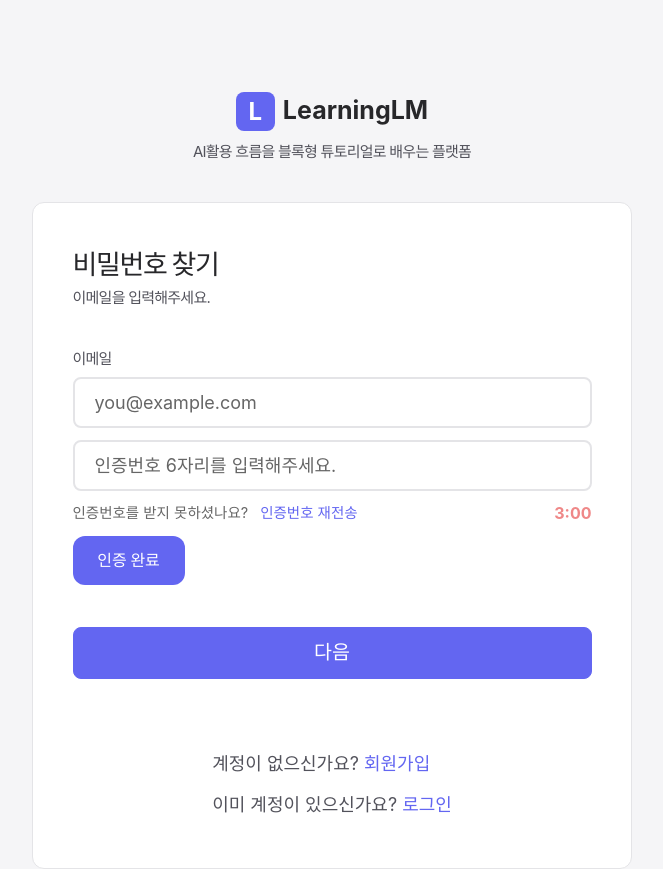
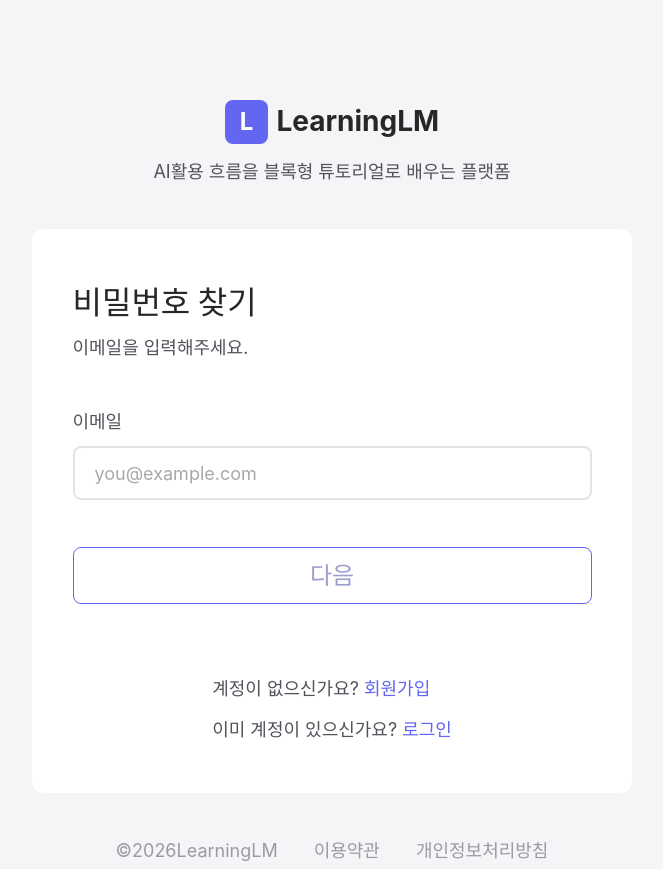
Before and after one commit to UMCLearningLM/UMCLearningLM_FE, a React (Vite) app in the folder LearningLM/: page /pw-find in a window 1280 px wide. Shown: the top 869 px of the page, without its empty margins (308-971 px from the left). Built offline with nearby package versions, Linux system fonts and the light colour scheme.

Commit message:
임시 저장

```diff
--- a/LearningLM/src/pages/PwFind.tsx
+++ b/LearningLM/src/pages/PwFind.tsx
@@ -1,35 +1,46 @@
 import { useEffect, useState } from "react";
 {/* npm install react-icons */ }
+import { useNavigate } from "react-router-dom"
 import axios from "axios";
-import { useNavigate } from "react-router-dom"
 
 export function PwFind() {
     const navigate = useNavigate();
     //이메일 인증
     const [email, setEmail] = useState("");
+    //이메일 인증 확인
+    const [emailCheck, setEmailCheck] = useState<"basic" | "false" | "true">("basic");
     const [emailState, setEmailState] = useState<"basic" | "notEnroll" | "success">("basic");
     const [emailForm, setEmailForm] = useState(false);
-    const [code, setCode] = useState("");
-    //이메일 인증
-    //이메일 인증 확인
-    const [emailCheck, setEmailCheck] = useState<"basic" | "false" | "true">("basic");
-    // 이메일 인증 완료 후 받은 임시 토큰
-    const [temporaryAccessToken, setTemporaryAccessToken] = useState("");
+    //회원가입 버튼 클릭시
+    const [verifiedStatus, setVerifiedStatus] = useState<
+        "none" | "sendCode" | "fail" | "succ" | "emailError" | "emailcertificationNo">("none");
+
+    //비밀번호 변경
+    const [pw, setPw] = useState("");
+    const [pwCheck, setPwCheck] = useState("");
+    const [pwNull, setPwNull] = useState<"basic" | "false" | "true">("basic");
+
+    //비밀번호 인증
+    const [pwOk, setPwOk] = useState(false);
 
     //인증번호 보낸 여부
     const [isSendCode, setIsSendCode] = useState(false);
     //인증 남은 시간
     const [count, setCount] = useState(180);
 
-    //회원가입 버튼 클릭시
-    const [verifiedStatus, setVerifiedStatus] = useState<
-        "none" | "sendCode" | "fail" | "succ" | "emailError" | "emailcertificationNo">("sendCode");
-
-
-
-    const sendEmail = async () => {
-        // console.log("인증번호 전송 버튼 클릭");
-
+    const emailFind = async () => {
+        if (email == "ssemilife@gmail.com" && emailForm) {
+            console.log("이메일 찾기 성공");
+            setEmailState("success");
+            console.log(emailState);
+            console.log(emailForm);
+        } else {
+            console.log("이메일 찾기 실패");
+            setEmailState("notEnroll");
+            console.log(emailState);
+            console.log(emailForm);
+            // setPwState(false);
+        }
 
         try {
             const res = await axios.post(
@@ -55,195 +66,12 @@ export function PwFind() {
         }
     }
     useEffect(() => {
-        if (!isSendCode) return;
-        if (count <= 0) {
-            alert("인증시간 만료");
-            setIsSendCode(false);
-            return;
-        }
-        //1초마다 카운트-1 표시
-        const timer = setTimeout(() => {
-            setCount((prev) => prev - 1);
-        }, 1000);
-        //이전 타이머 제거
-        return () => clearTimeout(timer);
-    }, [count, isSendCode]);
-
-
-    //비밀번호 변경
-    const [pw, setPw] = useState("");
-    const [pwCheck, setPwCheck] = useState("");
-    const [pwNull, setPwNull] = useState<"basic" | "false" | "true">("basic");
-
-    //비밀번호 인증
-    const [pwOk, setPwOk] = useState(false);
-
-    const emailFind = async () => {
-        try {
-            const res = await axios.post(
-                "http://3.35.22.232:8080/api/auth/email/request",
-                {
-                    verificationType: "NON_LOGIN",
-                    purpose: "SIGNUP",
-                    email: email,
-                }
-            );
-            console.log("이메일 찾기 성공");
-            setEmailState("success");
-            console.log(emailState);
-            console.log(emailForm);
-
-            console.log("응답 status:", res.status);
-            console.log("응답 data:", JSON.stringify(res.data, null, 2));
-        }
-        catch (error) {
-            console.log("이메일 찾기 실패");
-            setEmailState("notEnroll");
-            console.log(emailState);
-            console.log(emailForm);
-        }
-
-    }
-    useEffect(() => {
         if (0 < email.length) {
             setEmailForm(true);
         } else {
             setEmailForm(false);
         }
     }, [email]);
-
-    const verifyCode = async () => {
-        //이메일&&인증번호 백엔드 전송
-        try {
-            const res = await axios.post(
-                "http://3.35.22.232:8080/api/auth/email/verify",
-                {
-                    verificationType: "NON_LOGIN",
-                    purpose: "SIGNUP",
-                    email: email,
-                    code: code,
-                }
-            )
-            console.log("이메일 인증 성공");
-            console.log("응답 data: ", res.data);
-            const temporaryToken = res.data.result.temporaryAccessToken;
-            setTemporaryAccessToken(temporaryToken);
-            setIsSendCode(false);
-            setVerifiedStatus("succ");
-        } catch (error) {
-            console.log("이메일 인증 성공");
-            console.log(error);
-
-            setVerifiedStatus("fail");
-        }
-
-    }
-    //회원가입 클릭 시 이메일 인증 여부에 따른 상태값
-
-    const renderVerifyCode = () => {
-
-        switch (verifiedStatus) {
-            case "none":
-                return (
-                    <>
-                        <button className="hover:bg-[#3A3DC2] hover:border-[#3A3DC2] cursor-pointer w-[145px] h-[54px] border-[#6366F1] mt-[15px] bg-[#6366F1] text-white text-[20px] font-bold rounded-[12px] border-[2px]"
-                            onClick={() => {
-                                sendEmail()
-                                //api 완성되면 제거 ((; 테스트용 생성))
-                                if (emailCheck == "true") {
-                                    setIsSendCode(true);
-                                    setVerifiedStatus("sendCode");
-                                }
-                            }}
-                        >인증번호 전송</button>
-
-                    </>
-                )
-            case "sendCode":
-                return (
-                    <>
-                        <input type="text"
-                            onChange={(e) => setCode(e.target.value)}
-                            placeholder="인증번호 6자리를 입력해주세요." className="hover:border-[#666666] placeholder:text-[#666666] h-[51px] flex items-center pl-[20px] mt-[12px] rounded-[8px] border-2 border-[#E4E4E7]" />
-                        <div className="flex justify-between items-center">
-                            <div>
-                                <p className="text-[14.5px] text-[#666666] mt-[11px] my-[15px]">인증번호를 받지 못하셨나요?
-                                    <span className="cursor-pointer text-[#6366F1] ml-[12px]"
-                                        onClick={() => {
-                                            console.log("이메일 재전송")
-                                            sendEmail()
-                                        }
-                                        }
-                                    >인증번호 재전송</span>
-                                </p>
-                            </div>
-                            <span className="font-bold text-[#EF8888] text-[16px] mt-[-4px]"
-                            >{Math.floor(count / 60)}:{String(count % 60).padStart(2, "0")}
-                            </span>
-                        </div>
-                        <div className="hover:bg-[#3A3DC2] text-white cursor-pointer w-[112px] h-[49px] bg-[#6366F1] flex items-center justify-center mt-[-3px] mb-[42px] text-[16px] font-bold rounded-[12px]"
-                            onClick={verifyCode}
-                        >인증 완료</div>
-                    </>
-                )
-            case "fail":
-                return (
-                    <>
-                        <input type="text"
-                            onChange={(e) => setCode(e.target.value)}
-                            placeholder="인증번호 6자리를 입력해주세요." className="h-[54px] flex items-center pl-[20px] mt-[15px] rounded-[8px] border-2 border-[#F8A3A3]" />
-                        <p className="text-[#EF8888] font-bold mt-[15px]">인증번호가 유효하지 않습니다. 다시 입력해주세요.</p>
-                        <div className="flex justify-center items-center">
-                            <p className="text-[#666] my-[15px]">인증번호를 받지 못하셨나요?
-                                <span className="cursor-pointer text-[#6366F1] ml-[12px]"
-                                    onClick={sendEmail}
-                                >인증번호 재전송</span>
-                            </p>
-                            <span className="font-bold text-[#EF8888] ml-[98px]"
-                            >{Math.floor(count / 60)}:{String(count % 60).padStart(2, "0")}
-                            </span>
-                        </div>
-                        <button className="hover:bg-[#6366F1] hover:text-white cursor-pointer w-[112px] h-[54px] border-[#6366F1] mt-[15px] text-[#6366F1] text-[20px] font-bold rounded-[12px] border-[2px]"
-                            onClick={verifyCode}
-                        >인증 완료</button>
-                    </>
-                )
-            case "succ":
-                return (
-                    <p className="text-[#5FAA81] font-bold mt-[15px]">인증을 완료했습니다.</p>
-                )
-            case "emailError":
-                return (
-                    <>
-                        <p className="text-[#EF8888] my-[15px]">유요한 이메일이 아닙니다. 다시 작성해 주세요.</p>
-                        <button className="hover:bg-[#3A3DC2] hover:border-[#3A3DC2] cursor-pointer w-[145px] h-[54px] border-[#] bg-[#6366F1] text-white text-[20px] font-bold rounded-[12px] border-[2px]"
-                            onClick={() => {
-                                sendEmail();
-                                //api 완성되면 제거 ((; 테스트용 생성))
-                                // setIsSendCode(true)
-                            }}
-                        >
-                            인증번호 전송</button>
-                    </>
-                )
-            case "emailcertificationNo":
-                return (
-                    <>
-                        <button className="hover:bg-[#3A3DC2] hover:border-[#3A3DC2] cursor-pointer w-[145px] h-[54px] mt-[11px] border-[#] bg-[#6366F1] text-white text-[20px] font-bold rounded-[12px] border-[2px]"
-                            onClick={() => {
-                                sendEmail();
-                                //api 완성되면 제거 ((; 테스트용 생성))
-                                setIsSendCode(true)
-                            }}
-                        >
-                            인증번호 전송</button>
-                        <p className="text-[#EF8888] font-bold my-[11px]">이메일 인증을 완료해주세요.</p>
-                    </>
-                )
-        }
-
-    }
-
 
     //----------------비밀번호 확인-----------------
 
@@ -295,62 +123,46 @@ export function PwFind() {
 
     return (
         <>
-            <div className="min-h-screen flex flex-col items-center bg-[#F5F5F7] text-[#52525B] text-[18px] py-[92px]">
+            <div className="min-h-screen flex flex-col items-center bg-[#F5F5F7] text-[#52525B] text-[18px] py-[100px]">
                 {/* branding */}
-                <div className="px-[10px] flex flex-col items-center mb-[38px]">
+                <div className="px-[10px] flex flex-col items-center mb-[44px]">
                     <div className="flex flex-row gap-[8px]">
-                        <div className="w-[39px] h-[39px] flex flex-col rounded-[8px] bg-[#6366F1] justify-center items-center
+                        <div className="flex flex-col rounded-[8px] bg-[#6366F1] px-[15px] py-[4px] justify-center items-center
                         text-[24px] font-bold text-[#FFF]
                         ">L</div>
-                        <p className="text-[#27272A] text-[25px] font-bold">LearningLM</p>
+                        <p className="text-[#27272A] text-[28px] font-bold">LearningLM</p>
                     </div>
-                    <p className="mt-[10px] tracking-tighter text-[15px] text-[#52525B]">AI활용 흐름을 블록형 튜토리얼로 배우는 플랫폼</p>
+                    <p className="mt-[14px]">AI활용 흐름을 블록형 튜토리얼로 배우는 플랫폼</p>
                 </div>
                 {/*white box */}
-                <div className="bg-white w-[600px] min-h-[531px] flex flex-col items-center px-[10px] pt-[42px] pb-[50px] rounded-[12px]
-                border-[1px] border-[#E4E4E7]">
+                <div className="bg-white w-[600px] min-h-[531px] flex flex-col items-center px-[10px] py-[50px] rounded-[12px]">
                     {/* title */}
                     {emailState != "success" ?
                         (<>
-                            <p className="w-[519px] text-[27px] font-bold text-[#27272A] tracking-tighter">비밀번호 찾기</p>
-                            <p className="w-[519px] mt-[2px] text-[15px] text-[#52525B] tracking-tighter">이메일을 입력해주세요.</p>
+                            <p className="w-[519px] text-[32px] font-bold text-[#27272A]">비밀번호 찾기</p>
+                            <p className="w-[519px] mt-[7px]">이메일을 입력해주세요.</p>
                             {/*main content */}
                             {/*email */}
-                            {/* <div className="flex flex-col mt-[38px] w-[519px]">
-                                <p className="text-[15px] font-bold tracking-tighter">이메일</p>
+                            <div className="flex flex-col my-[47px] w-[519px]">
+                                <p className="font-bold">이메일</p>
                                 <input type="email"
                                     onChange={(e) => {
                                         setEmail(e.target.value);
                                     }}
                                     value={email}
                                     placeholder="you@example.com"
-                                    className={`hover:border-[#666666] h-[50px] flex items-center pl-[20px] mt-[8px] mb-[10px] rounded-[8px] border-2 ${emailState == "notEnroll" ? "border-[#F8A3A3]" : "border-[#E4E4E7]"}`} />
+                                    className={`hover:border-[#666666] h-[54px] flex items-center pl-[20px] mt-[11px] rounded-[8px] border-2 ${emailState == "notEnroll" ? "border-[#F8A3A3]" : "border-[#E4E4E7]"}`} />
                                 {emailState == "notEnroll" && (
                                     <p className="font-bold text-[#EF8888] mt-[15px]">등록되지 않은 이메일입니다. 다시 입력해주세요.</p>
                                 )}
-                                <input type="email"
-                                    onChange={(e) => {
-                                        setEmail(e.target.value);
-                                    }}
-                                    value={email}
-                                    placeholder="you@example.com"
-                                    className={`hover:border-[#666666] h-[50px] flex items-center pl-[20px] mt-[2px] mb-[10px] rounded-[8px] border-2 ${emailState == "notEnroll" ? "border-[#F8A3A3]" : "border-[#E4E4E7]"}`} />
-                                {emailState == "notEnroll" && (
-                                    <p className="font-bold text-[#EF8888] mt-[15px]">등록되지 않은 이메일입니다. 다시 입력해주세요.</p>
-                                )}
-                            </div> */}
-                            <div className="flex flex-col mt-[38px] w-[519px]">
-                                <p className="font-bold text-[15px] text-[#52525B] tracking-tighter">이메일</p>
-                                <input type="email" value={email}
-                                    onChange={(e) => setEmail(e.target.value)}
-                                    placeholder="you@example.com" className={`hover:border-[#666666] placeholder:text-[#666666] h-[51px] flex items-center pl-[20px] mt-[7px] rounded-[8px] border-2 ${verifiedStatus != "emailcertificationNo" ? "border-[#E4E4E7]" : "border-[#F8A3A3]"}`} />
-                                {renderVerifyCode()}
+
                             </div>
-                            <button className="cursor-pointer hover:bg-[#3A3DC2] text-white w-[519px] h-[52px] bg-[#6366F1] items-center justify-center rounded-[8px] border-1 border-[#6366F1]"
+                            <button className="cursor-pointer hover:bg-[#6366F1]
+                        hover:text-white text-[#9D9ED0] w-[519px] h-[57px] items-center justify-center rounded-[8px] border-1 border-[#6366F1]"
                                 onClick={() => {
                                     emailFind();
                                 }}>
-                                <span className=" text-[19.5px] font-bold ">다음</span>
+                                <span className=" text-[24px] font-bold ">다음</span>
                             </button>
                         </>) :
                         (
@@ -381,6 +193,7 @@ export function PwFind() {
                                             비밀번호는 영문·숫자만 포함할 수 있습니다
                                         </p>
                                     )}
+
                                 </div>
                                 <div className="w-[519px] flex flex-col mt-[20px]">
                                     <p className="text-[#52525B] font-bold">비밀번호 확인</p>
@@ -410,13 +223,18 @@ export function PwFind() {
                                 </button>
                             </>
                         )}
+
                     <div>
-                        <p className="mt-[71px]">계정이 없으신가요? {" "}
-                            <button onClick={() => { navigate("/") }}>
+                        <p className=" mt-[71px]">계정이 없으신가요? {" "}
+                            <button onClick={() => { navigate("/register") }}>
                                 <span className="cursor-pointer text-[#6366F1] font-bold mt-[20px]">회원가입</span>
                             </button>
                         </p>
-                        <p className="mt-[14px]">이미 계정이 있으신가요? <span className="text-[#6366F1] font-bold mt-[20px]">로그인</span></p>
+                        <p className="mt-[14px]">이미 계정이 있으신가요? {" "}
+                            <button onClick={() => { navigate("/login") }}>
+                                <span className="cursor-pointer text-[#6366F1] font-bold mt-[20px]">로그인</span>
+                            </button>
+                        </p>
                     </div>
                 </div>
                 {/*white box 끝 */}
@@ -426,6 +244,7 @@ export function PwFind() {
                     <p>개인정보처리방침</p>
                 </div>
             </div >
+
         </>
     )
 }
```
